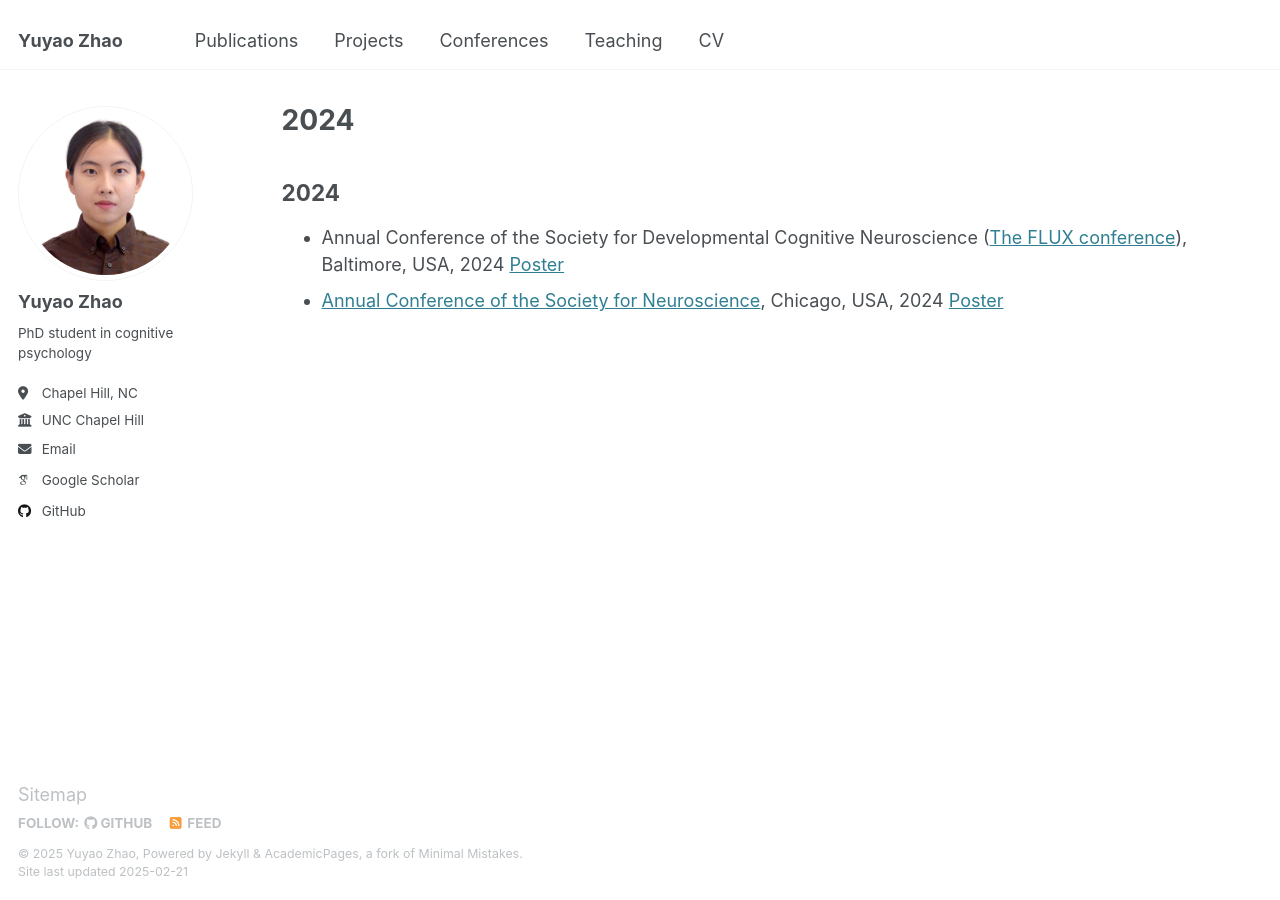
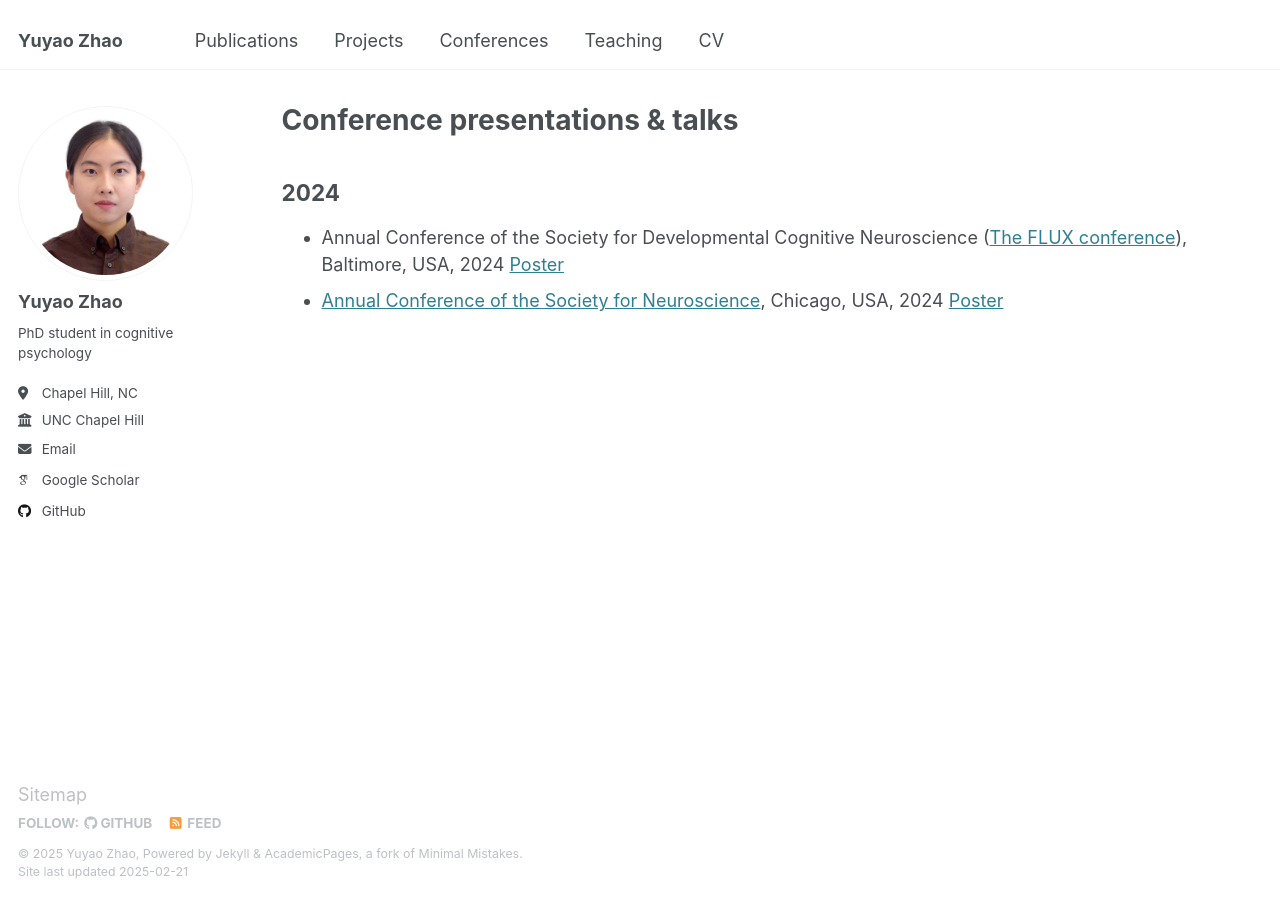
Before and after one commit to zhaoyuyao/zhaoyuyao.github.io, a Jekyll site: the page built from _pages/conferences.md, in a window 1280 px wide. Built offline with Jekyll 4.4.1, drawn with Linux system fonts in a browser that asks for light colours; some web fonts are replaced; our own code applies the rules of GitHub Pages for plain Markdown files.

Commit message:
Update conferences.md

```diff
--- a/_pages/conferences.md
+++ b/_pages/conferences.md
@@ -1,5 +1,6 @@
 ---
 layout: archive
+title: "Conference presentations & talks"
 permalink: /conferences/
 author_profile: true
 ---
```
